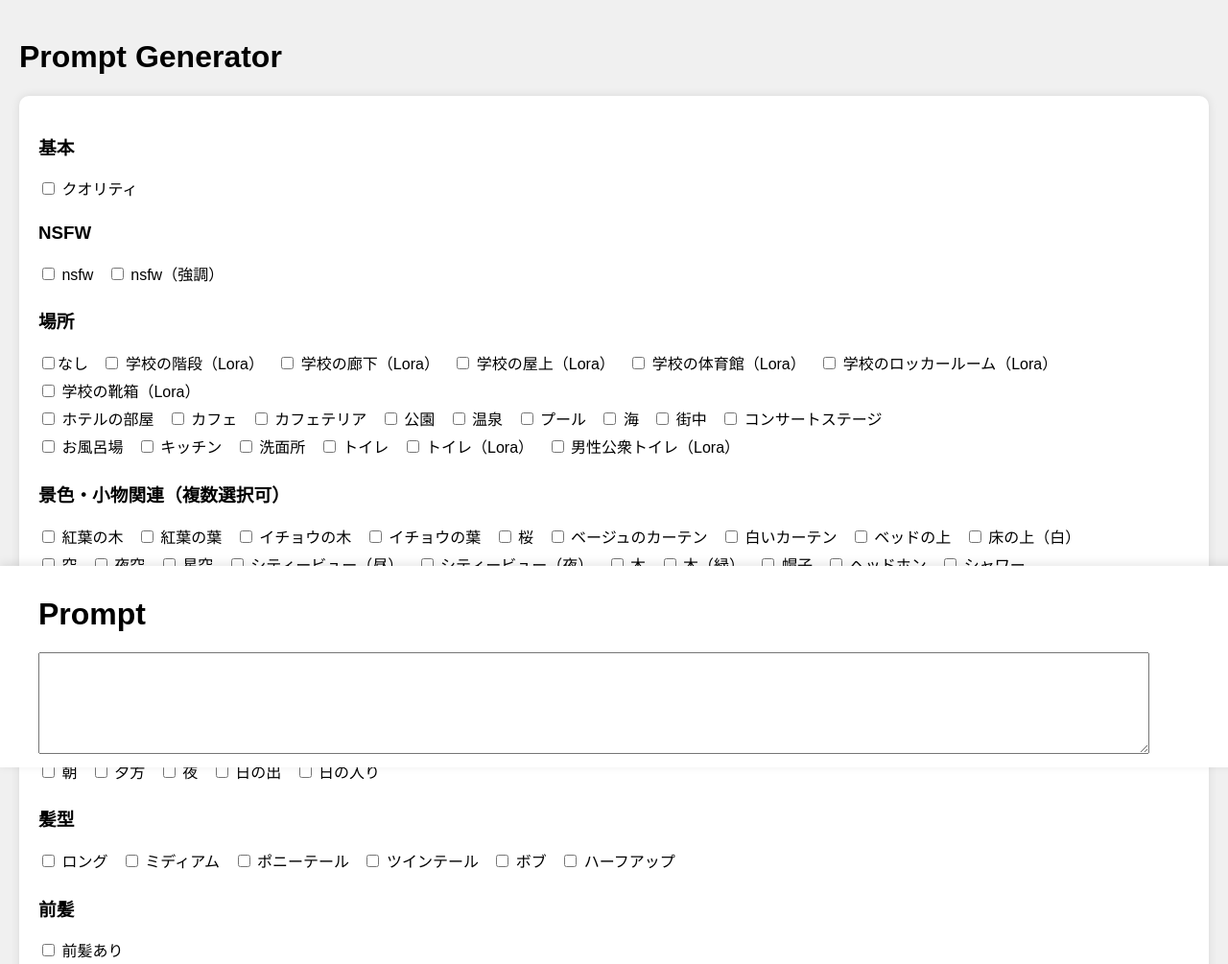
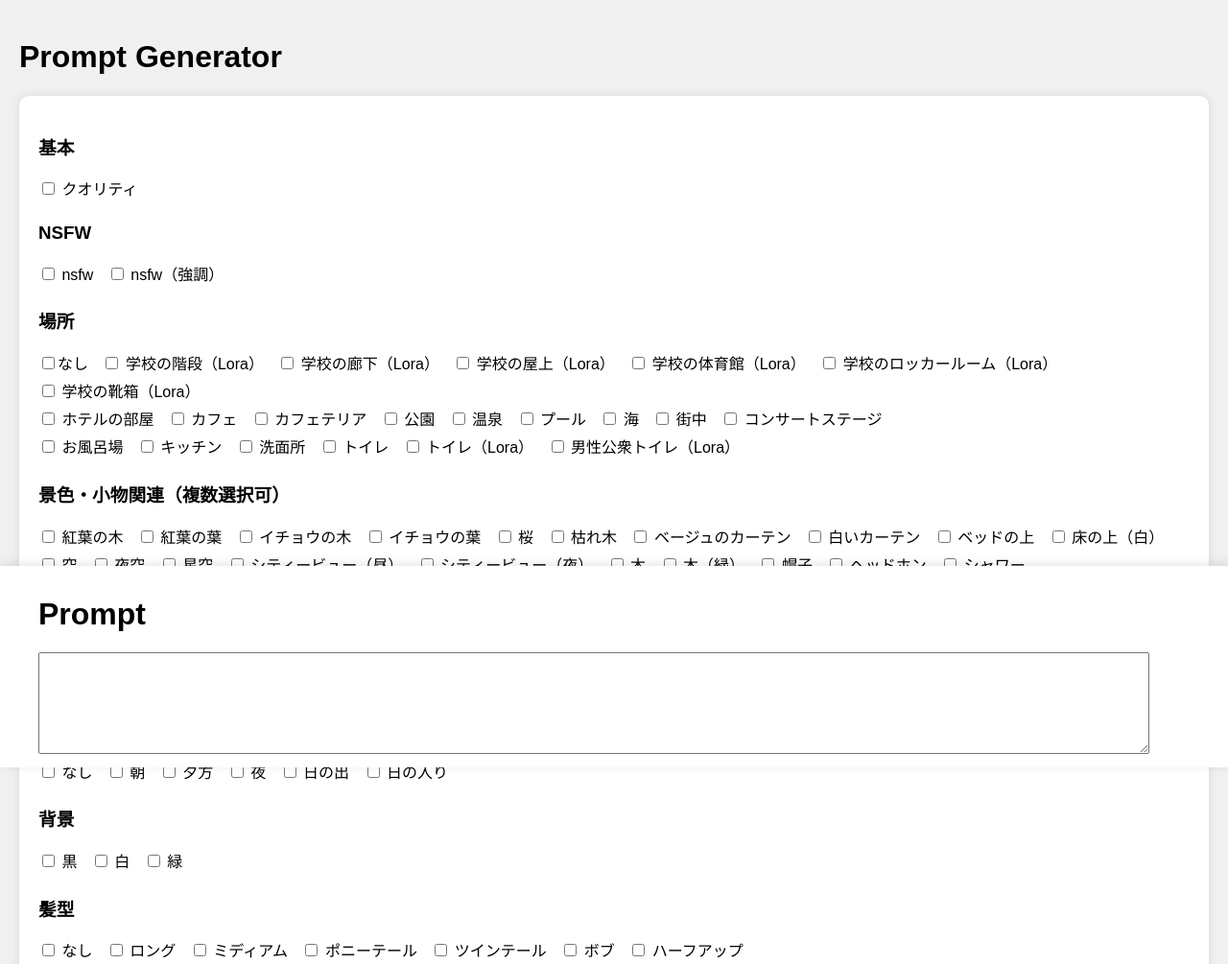
Before and after one commit to yassyyuki/PromptGenerator, a plain HTML site: page index.html in a window 1280 px wide. Shown: the top 1005 px of the page at 96% size. Drawn offline with Linux system fonts and the light colour scheme.

Commit message:
色々と追加

```diff
--- a/index.html
+++ b/index.html
@@ -111,25 +111,27 @@
             <label class="title-checkbox"><input type="checkbox" data-category="景色関連3" data-title="イチョウの木" data-prompt="(ginkgo tree)"> イチョウの木</label>
             <label class="title-checkbox"><input type="checkbox" data-category="景色関連4" data-title="イチョウの葉" data-prompt="(ginkgo biloba)"> イチョウの葉</label>
             <label class="title-checkbox"><input type="checkbox" data-category="景色関連5" data-title="桜" data-prompt="(cherry blossoms)"> 桜</label>
-            <label class="title-checkbox"><input type="checkbox" data-category="景色関連6" data-title="ベージュのカーテン" data-prompt="(beige curtain)"> ベージュのカーテン</label>
-            <label class="title-checkbox"><input type="checkbox" data-category="景色関連6" data-title="白いカーテン" data-prompt="(white curtain)"> 白いカーテン</label>
-            <label class="title-checkbox"><input type="checkbox" data-category="景色関連7" data-title="ベッドの上" data-prompt="(on bed)"> ベッドの上</label>
-            <label class="title-checkbox"><input type="checkbox" data-category="景色関連8" data-title="床の上（白）" data-prompt="(on white floor)"> 床の上（白）</label>
+            <label class="title-checkbox"><input type="checkbox" data-category="景色関連6" data-title="枯れ木" data-prompt="(dead tree)"> 枯れ木</label>
+            <label class="title-checkbox"><input type="checkbox" data-category="景色関連7" data-title="ベージュのカーテン" data-prompt="(beige curtain)"> ベージュのカーテン</label>
+            <label class="title-checkbox"><input type="checkbox" data-category="景色関連8" data-title="白いカーテン" data-prompt="(white curtain)"> 白いカーテン</label>
+            <label class="title-checkbox"><input type="checkbox" data-category="景色関連9" data-title="ベッドの上" data-prompt="(on bed)"> ベッドの上</label>
+            <label class="title-checkbox"><input type="checkbox" data-category="景色関連10" data-title="床の上（白）" data-prompt="(on white floor)"> 床の上（白）</label>
             <br/>
-            <label class="title-checkbox"><input type="checkbox" data-category="景色関連9" data-title="空" data-prompt="(sky)"> 空</label>
-            <label class="title-checkbox"><input type="checkbox" data-category="景色関連10" data-title="夜空" data-prompt="(night sky)"> 夜空</label>
-            <label class="title-checkbox"><input type="checkbox" data-category="景色関連11" data-title="星空" data-prompt="(starry sky)"> 星空</label>
-            <label class="title-checkbox"><input type="checkbox" data-category="景色関連12" data-title="シティービュー（昼）" data-prompt="(There is a city view outside the window)"> シティービュー（昼）</label>
-            <label class="title-checkbox"><input type="checkbox" data-category="景色関連12" data-title="シティービュー（夜）" data-prompt="(There is a night city view outside the window, night)"> シティービュー（夜）</label>
-            <label class="title-checkbox"><input type="checkbox" data-category="景色関連13" data-title="木" data-prompt="(woods)"> 木</label>
-            <label class="title-checkbox"><input type="checkbox" data-category="景色関連14" data-title="木（緑）" data-prompt="(green woods)"> 木（緑）</label>
-            <label class="title-checkbox"><input type="checkbox" data-category="景色関連15" data-title="帽子" data-prompt="(hat)"> 帽子</label>
-            <label class="title-checkbox"><input type="checkbox" data-category="景色関連16" data-title="ヘッドホン" data-prompt="(headphones)"> ヘッドホン</label>
-            <label class="title-checkbox"><input type="checkbox" data-category="景色関連16" data-title="シャワー" data-prompt="(shower)"> シャワー</label>
+            <label class="title-checkbox"><input type="checkbox" data-category="景色関連11" data-title="空" data-prompt="(sky)"> 空</label>
+            <label class="title-checkbox"><input type="checkbox" data-category="景色関連12" data-title="夜空" data-prompt="(night sky)"> 夜空</label>
+            <label class="title-checkbox"><input type="checkbox" data-category="景色関連13" data-title="星空" data-prompt="(starry sky)"> 星空</label>
+            <label class="title-checkbox"><input type="checkbox" data-category="景色関連14" data-title="シティービュー（昼）" data-prompt="(There is a city view outside the window)"> シティービュー（昼）</label>
+            <label class="title-checkbox"><input type="checkbox" data-category="景色関連15" data-title="シティービュー（夜）" data-prompt="(There is a night city view outside the window, night)"> シティービュー（夜）</label>
+            <label class="title-checkbox"><input type="checkbox" data-category="景色関連16" data-title="木" data-prompt="(woods)"> 木</label>
+            <label class="title-checkbox"><input type="checkbox" data-category="景色関連17" data-title="木（緑）" data-prompt="(green woods)"> 木（緑）</label>
+            <label class="title-checkbox"><input type="checkbox" data-category="景色関連18" data-title="帽子" data-prompt="(hat)"> 帽子</label>
+            <label class="title-checkbox"><input type="checkbox" data-category="景色関連19" data-title="ヘッドホン" data-prompt="(headphones)"> ヘッドホン</label>
+            <label class="title-checkbox"><input type="checkbox" data-category="景色関連20" data-title="シャワー" data-prompt="(shower)"> シャワー</label>
             <br/>
-            <label class="title-checkbox"><input type="checkbox" data-category="景色関連17" data-title="床の上にパイプ椅子" data-prompt="(multiple pipe chairs on floor)"> 床の上にパイプ椅子</label>
-            <label class="title-checkbox"><input type="checkbox" data-category="景色関連18" data-title="手にマイクを持つ" data-prompt="(holding a microphone in her hand)"> 手にマイクを持つ</label>
-            <label class="title-checkbox"><input type="checkbox" data-category="景色関連19" data-title="話し中" data-prompt="(talking)"> 話し中</label>
+            <label class="title-checkbox"><input type="checkbox" data-category="景色関連21" data-title="床の上にパイプ椅子" data-prompt="(multiple pipe chairs on floor)"> 床の上にパイプ椅子</label>
+            <label class="title-checkbox"><input type="checkbox" data-category="景色関連22" data-title="手にマイクを持つ" data-prompt="(holding a microphone in her hand)"> 手にマイクを持つ</label>
+            <label class="title-checkbox"><input type="checkbox" data-category="景色関連23" data-title="高層ビル" data-prompt="(Skyscraper)"> 高層ビル</label>
+            <label class="title-checkbox"><input type="checkbox" data-category="景色関連24" data-title="話し中" data-prompt="(talking)"> 話し中</label>
 
             <!-- 他のタイトルも同様に追加 -->
         </div>
@@ -142,6 +144,7 @@
         <!-- Category: 時間帯 -->
         <div class="category">
             <h3>時間帯</h3>
+            <label class="title-checkbox"><input type="checkbox" data-category="時間帯" data-title="なし" data-prompt=" "> なし</label>
             <label class="title-checkbox"><input type="checkbox" data-category="時間帯" data-title="朝" data-prompt="(morning)"> 朝</label>
             <label class="title-checkbox"><input type="checkbox" data-category="時間帯" data-title="夕方" data-prompt="(evening)"> 夕方</label>
             <label class="title-checkbox"><input type="checkbox" data-category="時間帯" data-title="夜" data-prompt="(night)"> 夜</label>
@@ -150,9 +153,19 @@
             <!-- 他のタイトルも同様に追加 -->
         </div>
 
+        <!-- Category: 背景 -->
+        <div class="category">
+            <h3>背景</h3>
+            <label class="title-checkbox"><input type="checkbox" data-category="背景" data-title="黒" data-prompt="((black background))"> 黒</label>
+            <label class="title-checkbox"><input type="checkbox" data-category="背景" data-title="白" data-prompt="((white background))"> 白</label>
+            <label class="title-checkbox"><input type="checkbox" data-category="背景" data-title="緑" data-prompt="((green background))"> 緑</label>
+            <!-- 他のタイトルも同様に追加 -->
+        </div>
+
         <!-- Category: 髪型 -->
         <div class="category">
             <h3>髪型</h3>
+            <label class="title-checkbox"><input type="checkbox" data-category="髪型" data-title="なし" data-prompt=" "> なし</label>
             <label class="title-checkbox"><input type="checkbox" data-category="髪型" data-title="ロング" data-prompt="long hair"> ロング</label>
             <label class="title-checkbox"><input type="checkbox" data-category="髪型" data-title="ミディアム" data-prompt="medium hair"> ミディアム</label>
             <label class="title-checkbox"><input type="checkbox" data-category="髪型" data-title="ポニーテール" data-prompt="ponytail"> ポニーテール</label>
@@ -164,6 +177,7 @@
         <!-- Category: 前髪 -->
         <div class="category">
             <h3>前髪</h3>
+            <label class="title-checkbox"><input type="checkbox" data-category="前髪" data-title="なし" data-prompt=" "> なし</label>
             <label class="title-checkbox"><input type="checkbox" data-category="前髪" data-title="前髪あり" data-prompt="bangs"> 前髪あり</label>
             <!-- 他のタイトルも同様に追加 -->
         </div>
@@ -189,6 +203,7 @@
         <!-- Category: 目線 -->
         <div class="category">
             <h3>目線</h3>
+            <label class="title-checkbox"><input type="checkbox" data-category="目線" data-title="なし" data-prompt=" "> なし</label>
             <label class="title-checkbox"><input type="checkbox" data-category="目線" data-title="カメラ目線" data-prompt="(look at viewer)"> カメラ目線</label>
             <label class="title-checkbox"><input type="checkbox" data-category="目線" data-title="目を閉じる" data-prompt="(close eyes)"> 目を閉じる</label>
             <label class="title-checkbox"><input type="checkbox" data-category="目線" data-title="横目線" data-prompt="(looking side eye contact)"> 横目線</label>
@@ -244,7 +259,7 @@
             <label class="title-checkbox"><input type="checkbox" data-category="服装" data-title="バスローブ" data-prompt="(bathrobe)"> バスローブ</label>
             <label class="title-checkbox"><input type="checkbox" data-category="服装" data-title="着ぐるみ" data-prompt="(kigurumi)"> 着ぐるみ</label>
             <label class="title-checkbox"><input type="checkbox" data-category="服装" data-title="ゴスロリ" data-prompt="(gothic lolita)"> ゴスロリ</label>
-
+            <label class="title-checkbox"><input type="checkbox" data-category="服装" data-title="白衣" data-prompt="(white coat)"> 白衣</label>
             <br/>
             <label class="title-checkbox"><input type="checkbox" data-category="服装" data-title="アイドル衣装" data-prompt="(idol costume)"> アイドル衣装</label>
             <label class="title-checkbox"><input type="checkbox" data-category="服装" data-title="黒いドレス" data-prompt="(little black dress)"> 黒いドレス</label>
@@ -439,6 +454,7 @@
         <!-- Category: 指 -->
         <div class="category">
             <h3>指</h3>
+            <label class="title-checkbox"><input type="checkbox" data-category="指" data-title="なし" data-prompt=" "> なし</label>
             <label class="title-checkbox"><input type="checkbox" data-category="指" data-title="ピースサイン" data-prompt="(peace sign)"> ピースサイン</label>
             <label class="title-checkbox"><input type="checkbox" data-category="指" data-title="親指を立てる" data-prompt="(Thumbs up)"> 親指を立てる</label>
             <label class="title-checkbox"><input type="checkbox" data-category="指" data-title="指で銃" data-prompt="(Finger guns)"> 指で銃</label>
@@ -462,6 +478,7 @@
         <!-- Category: 姿勢 -->
         <div class="category">
             <h3>姿勢</h3>
+            <label class="title-checkbox"><input type="checkbox" data-category="姿勢" data-title="なし" data-prompt=" "> なし</label>
             <label class="title-checkbox"><input type="checkbox" data-category="姿勢" data-title="立ち" data-prompt="standing"> 立ち</label>
             <label class="title-checkbox"><input type="checkbox" data-category="姿勢" data-title="立ち（後ろ）" data-prompt="standing, from back"> 立ち（後ろ）</label>
             <label class="title-checkbox"><input type="checkbox" data-category="姿勢" data-title="座り" data-prompt="sitting"> 座り</label>
```
